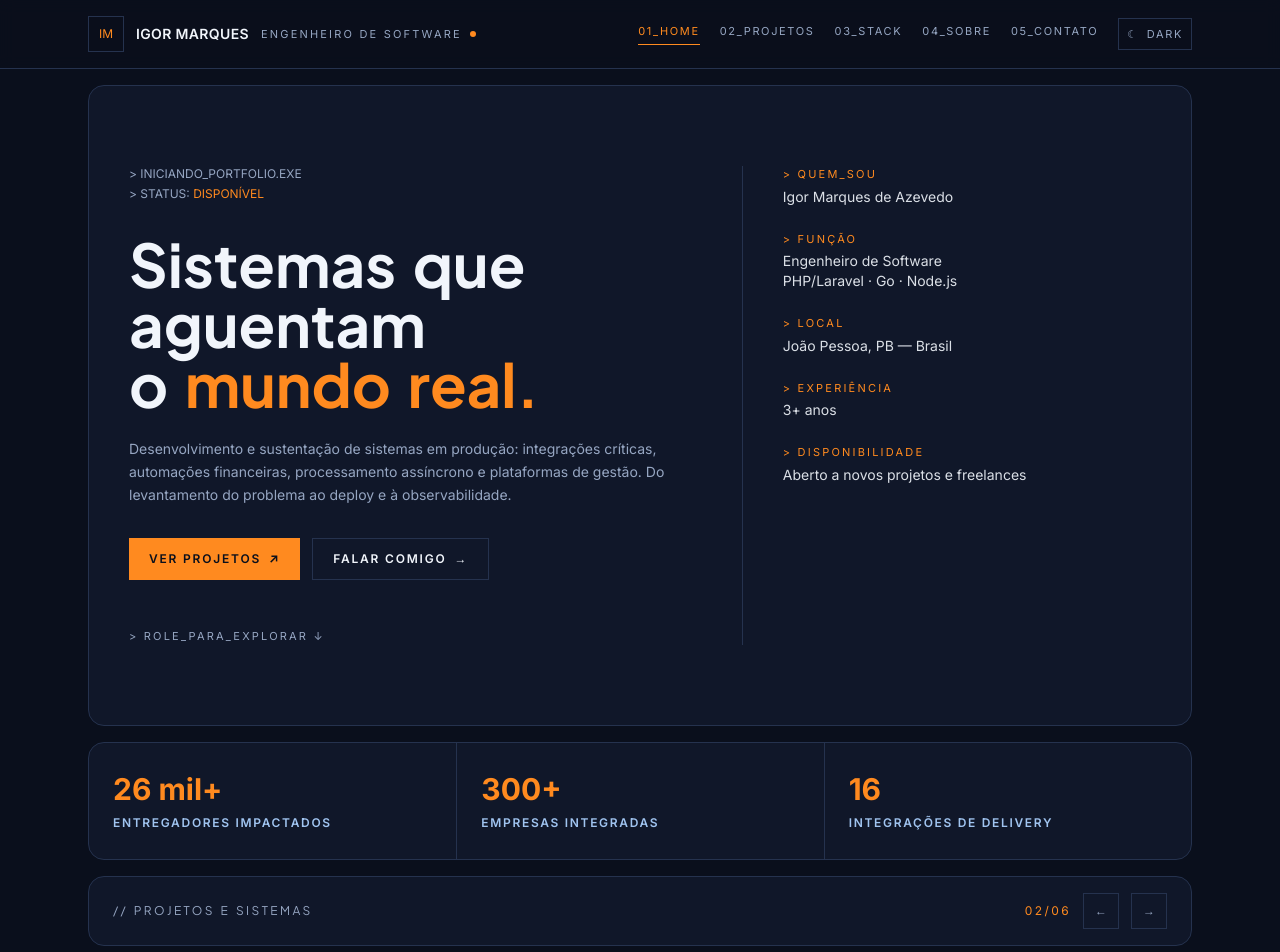
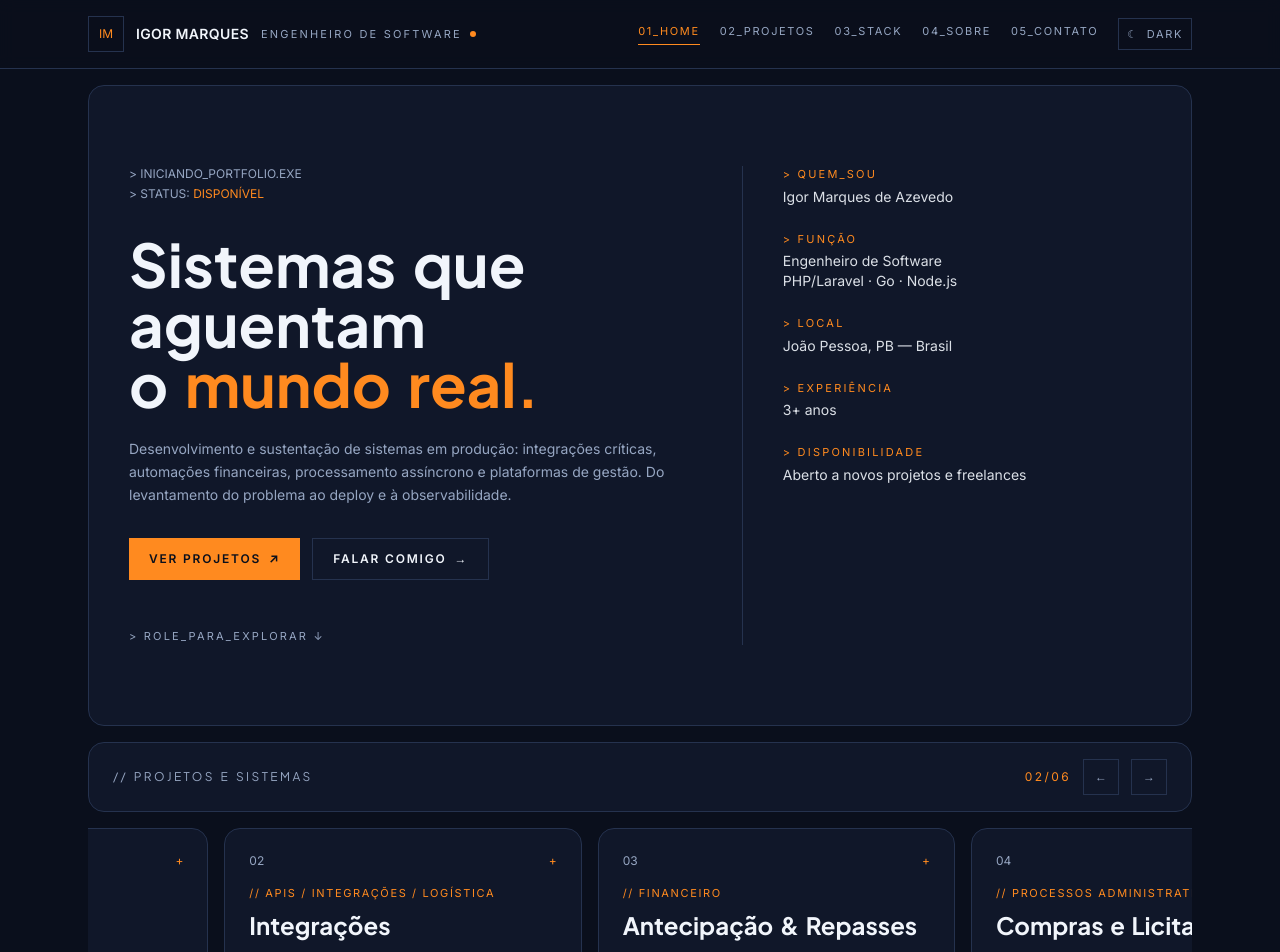
Before and after one commit to IgorMarqx/portfolio, a Next.js app: page / in a window 1280 px wide. Shown: the top 952 px of the page. Built offline with nearby package versions, Linux system fonts and the light colour scheme.

Commit message:
chore: remover componente Metricas do layout da página inicial

```diff
--- a/src/app/page.tsx
+++ b/src/app/page.tsx
@@ -3,7 +3,6 @@ import { Contato } from "@/components/Contato";
 import { Experiencia } from "@/components/Experiencia";
 import { Habilidades } from "@/components/Habilidades";
 import { Hero } from "@/components/Hero";
-import { Metricas } from "@/components/Metricas";
 import { Projetos } from "@/components/Projetos";
 import { Rodape } from "@/components/Rodape";
 import { Stack } from "@/components/Stack";
@@ -14,7 +13,6 @@ export default function Home() {
       <Cabecalho />
       <main className="mx-auto flex max-w-6xl flex-col gap-3 px-3 py-3 sm:gap-4 sm:px-6 sm:py-4">
         <Hero />
-        <Metricas />
         <Projetos />
         <Habilidades />
         <Stack />
```
